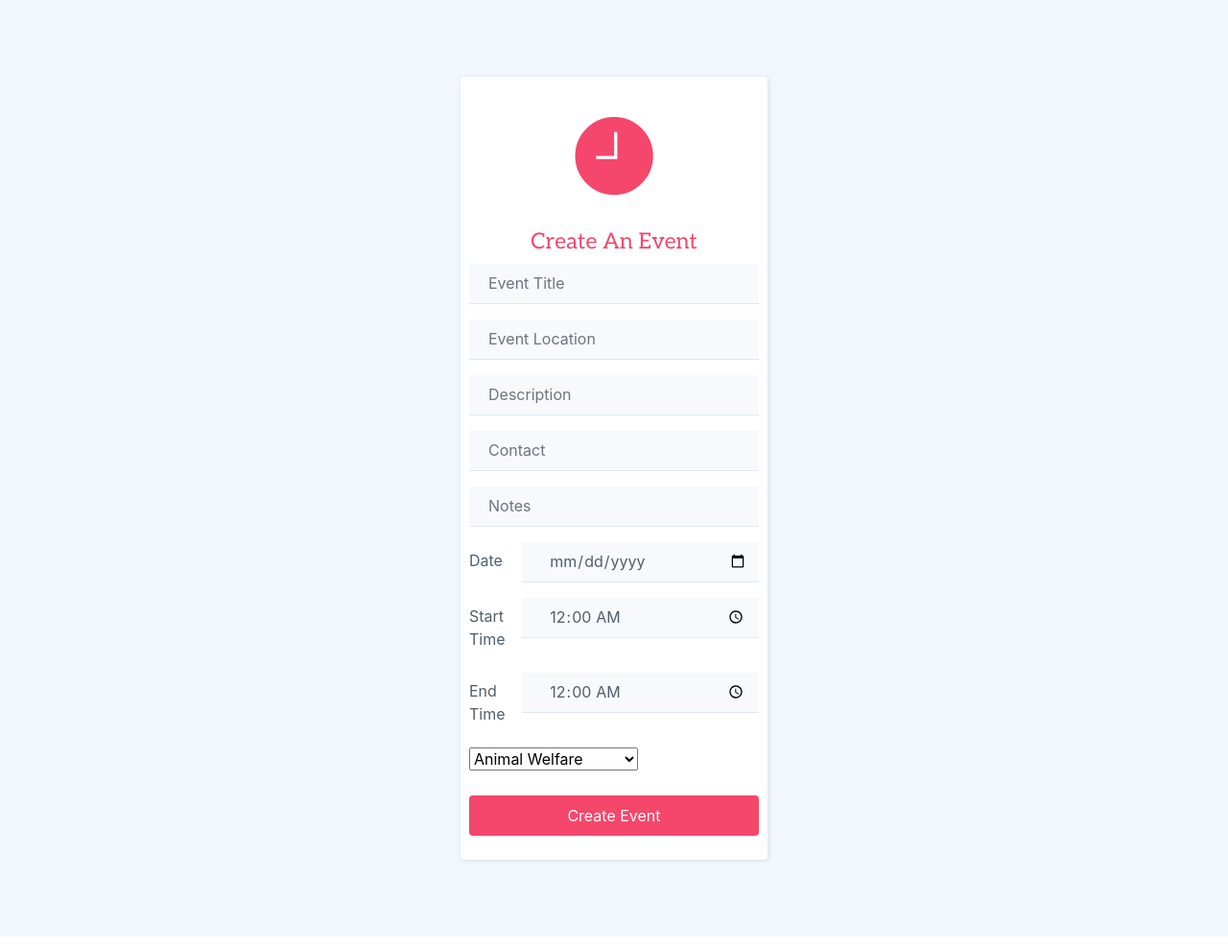
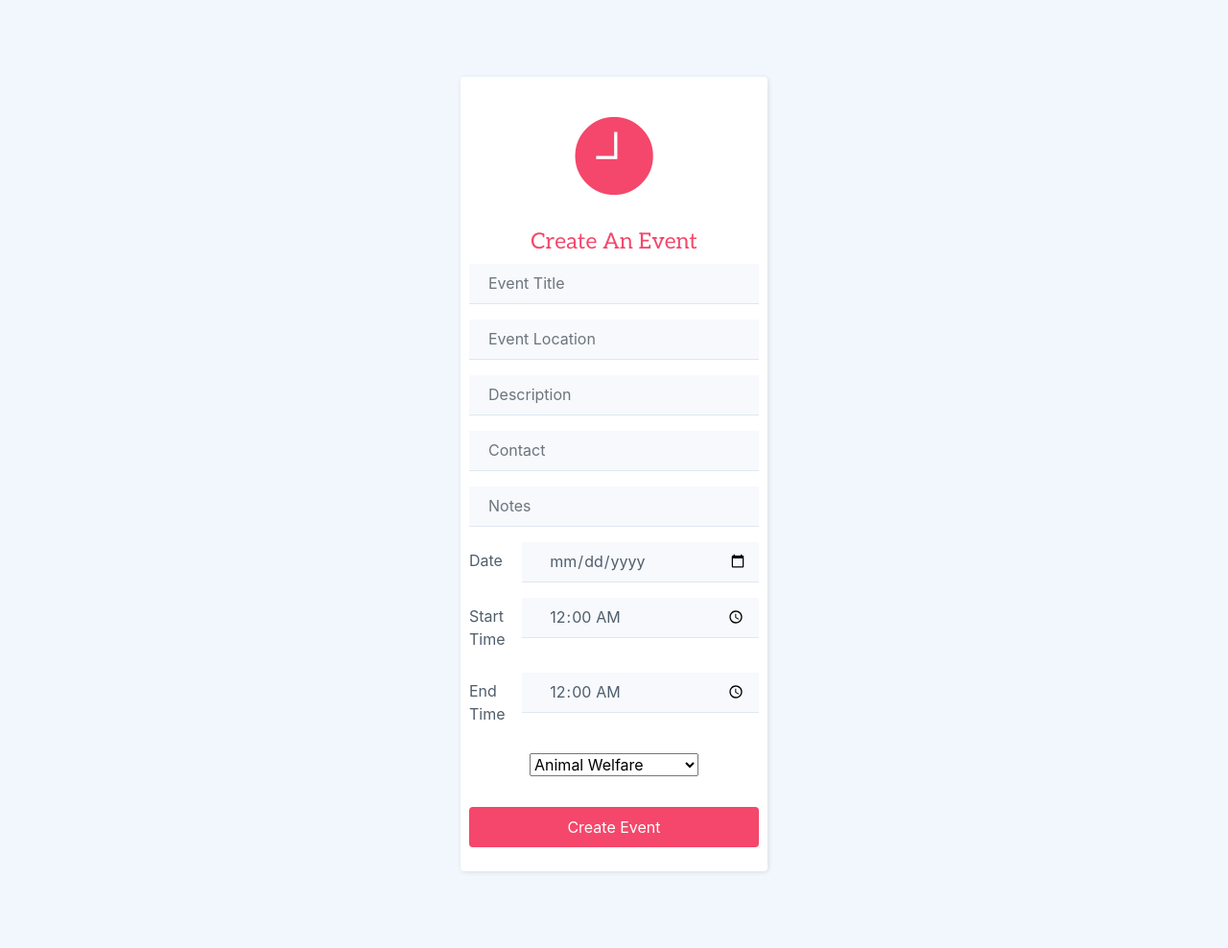
Before and after one commit to kpreilly/CommunityServicePlanner, a website: page public/createEvent.html in a window 1280 px wide. Shown: the whole page at 96% size. Drawn offline with Linux system fonts and the light colour scheme; files whose address does not match are found by name; a web font is replaced by a local one.

Commit message:
Fixed dropdown styling

```diff
--- a/public/assets/js/create.js
+++ b/public/assets/js/create.js
@@ -13,8 +13,8 @@ function create(){
     let date = document.getElementById('example-date-input').value;
     let start = document.getElementById('time-start').value;
     let end = document.getElementById('time-end').value;
-    //let type= document.getElementsByClassName('inputLocation');
     let dropdown = document.getElementById('typeMenu');
+    // Get selected from dropdown
     let type = dropdown.options[dropdown.selectedIndex].text;
     // Event body
     let newEvent ={
@@ -28,7 +28,6 @@ function create(){
         end,
         type,
     }
-    console.log(newEvent);
     let body = JSON.stringify(newEvent);
 
     // Alert return
--- a/public/createEvent.html
+++ b/public/createEvent.html
@@ -44,11 +44,14 @@
                     <input class="form-control" type="time" value="00:00" id="time-end">
                 </div>
                 </div>
-                <select id="typeMenu">
-                    <option id="typeAnimal" class="dropdown-item">Animal Welfare</option>
-                    <option id="typeCleanup" class="dropdown-item">Community Cleanup</option>
-                    <option id="typeSenior" class="dropdown-item">Help for Seniors</option>
-                </select>
+                <div class="dropdown">
+                    <select id="typeMenu">
+                        <option id="typeAnimal" class="dropdown-item">Animal Welfare</option>
+                        <option id="typeCleanup" class="dropdown-item">Community Cleanup</option>
+                        <option id="typeSenior" class="dropdown-item">Help for Seniors</option>
+                    </select>
+                </div>
+
                 <div class="form-group" style="margin: 16px, 0px;"><button class="btn btn-primary btn-block" style="padding: 9px;" type="submit" id="submitBtn">Create Event</button></div>
             </form>
         </div>
--- a/server.js
+++ b/server.js
@@ -90,6 +90,7 @@ app.post('/register', (req, res) => {
     }
 });
 
+// Write new event to JSON
 app.post('/cevent', (req, res) => {
     let nextEvent = eventData.total;
     eventData.total = nextEvent+1;
@@ -104,7 +105,7 @@ app.post('/cevent', (req, res) => {
         end: req.body.end,
         type: req.body.type,
     };
-    console.log(eventData.events[nextEvent]);
+    // Write new data to json
     fs.writeFile('events.json', JSON.stringify(eventData), (err) => {
         if (err) {
             res.status(400).send("Error creating event " + req.body,type);
@@ -113,7 +114,7 @@ app.post('/cevent', (req, res) => {
         }
     });
 })
-
+// temporarily serves createEvent
 app.get('/create', (req, res)=>{
     res.status(200).sendFile(__dirname + '/public/createEvent.html')
 });
```
